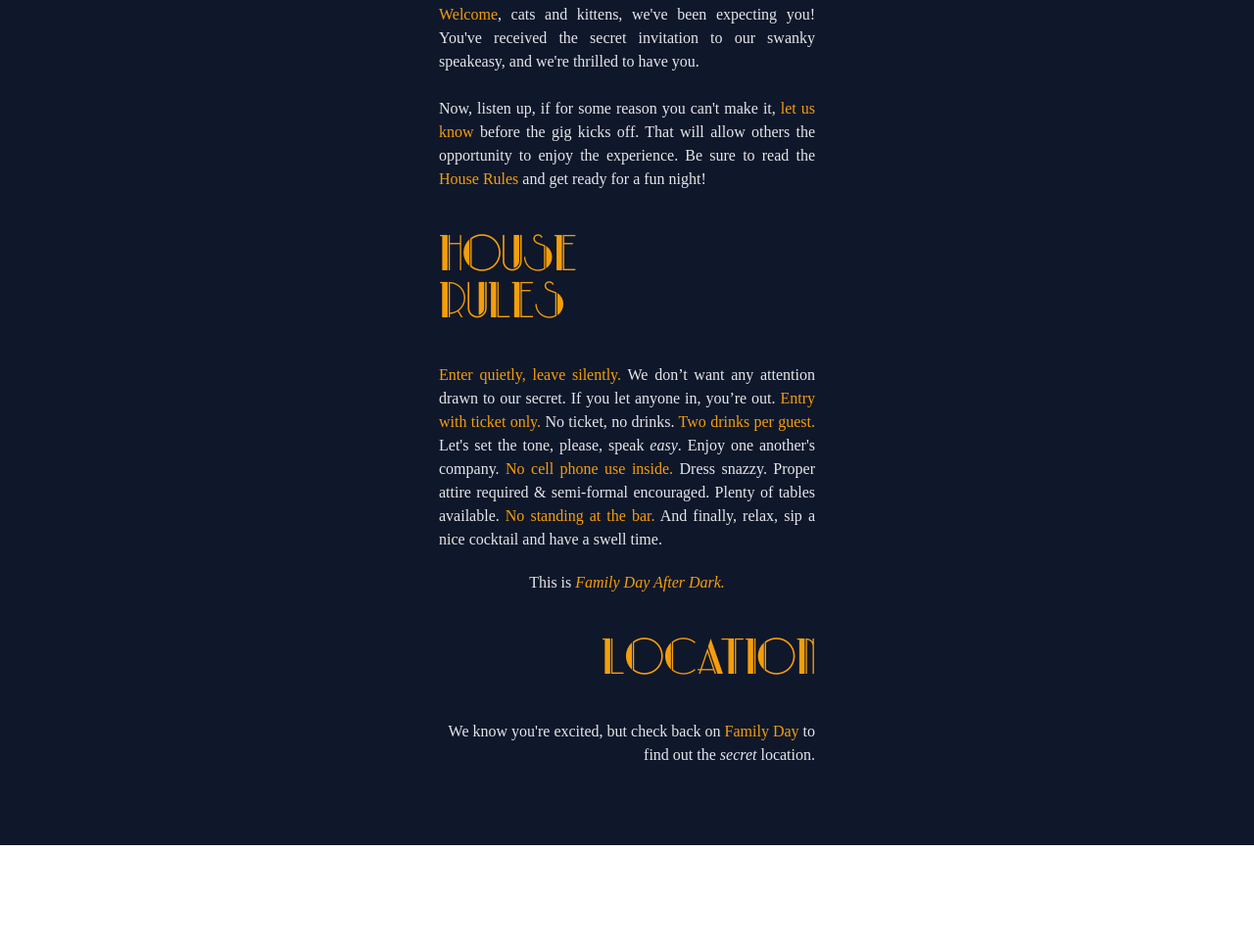
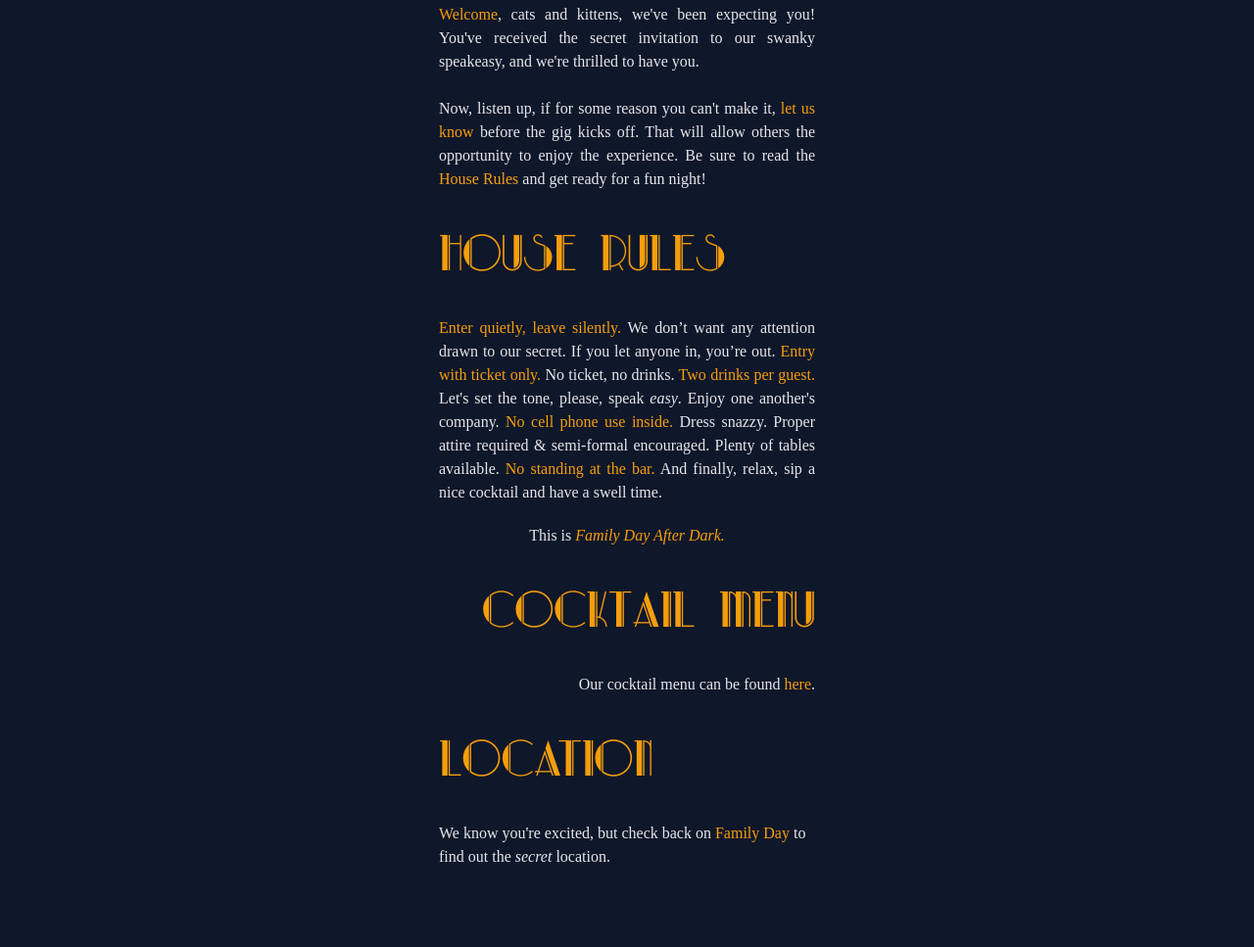
Before and after one commit to rickhlx/family-day-after-dark, a Gatsby site: page /event in a window 1280 px wide. Shown: the part 797-1764 px from the top of the page at 98% size. Before the commit the page ends 1660 px from the top, so only its background shows below. Built offline with nearby package versions, Linux system fonts and the light colour scheme; Gatsby itself is replaced by a stand-in of ours.

Commit message:
Add link to cocktail menu

```diff
--- a/src/pages/event.js
+++ b/src/pages/event.js
@@ -1,4 +1,5 @@
 import * as React from "react"
+import { Link } from "gatsby"
 
 export default function IndexPage() {
   return (
@@ -18,7 +19,7 @@ export default function IndexPage() {
       </div>
         <div class="">
         <h1 class="pt-10 pb-10 font-parklane text-6xl text-amber-500 md:text-5xl">
-            House<br/>Rules
+            House Rules
         </h1>
         </div>
         <div class="text-justify font-light font-serif text-gray-200">
@@ -31,9 +32,17 @@ export default function IndexPage() {
         <div class="pt-5 text-center">This is <span class="text-amber-500 italic">Family Day After Dark.</span></div>
         </div>
         <h1 class="pt-10 pb-10 text-right font-parklane text-6xl text-amber-500 md:text-5xl">
+            Cocktail Menu
+        </h1>
+        <div class="font-light font-serif text-gray-200 text-right pb-10">
+        <p>
+           Our cocktail menu can be found <Link className='text-amber-500' href="/cocktails">here</Link>.
+        </p>
+        </div>
+        <h1 class="pb-10 text-left font-parklane text-6xl text-amber-500 md:text-5xl">
             Location
         </h1>
-        <div class="font-light font-serif text-gray-200 text-right pb-20">
+        <div class="font-light font-serif text-gray-200 text-left pb-20">
         <p>
           We know you're excited, but check back on <span class="text-amber-500">Family Day</span> to find out the <span class="italic">secret</span> location.
         </p>
```
